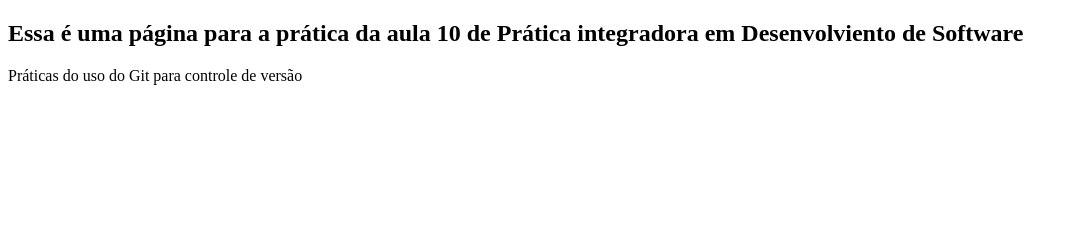
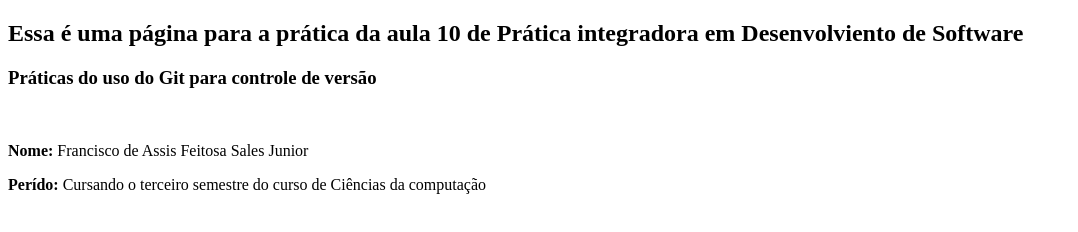
Before and after one commit to feitosajr1/Pratica-a.10, a plain HTML site: page index.html in a window 1280 px wide. Shown: the whole page, without its empty margins (0-1078 px from the left). Drawn offline with Linux system fonts and the light colour scheme.

Commit message:
Up descrição

```diff
--- a/index.html
+++ b/index.html
@@ -7,6 +7,12 @@
 </head>
 <body>
     <h2>Essa é uma página para a prática da aula 10 de Prática integradora em Desenvolviento de Software</h2>
-    <p>Práticas do uso do Git para controle de versão</p>
+    <h3>Práticas do uso do Git para controle de versão</h3>
+    <br>
+
+    <P><strong>Nome:</strong> Francisco de Assis Feitosa Sales Junior</P>
+    <P><strong>Perído:</strong> Cursando o terceiro semestre do curso de Ciências da computação</P>
+    <br>
+
 </body>
 </html>
```
Also changed, not shown: img/DSC_3648.jpg (added).
